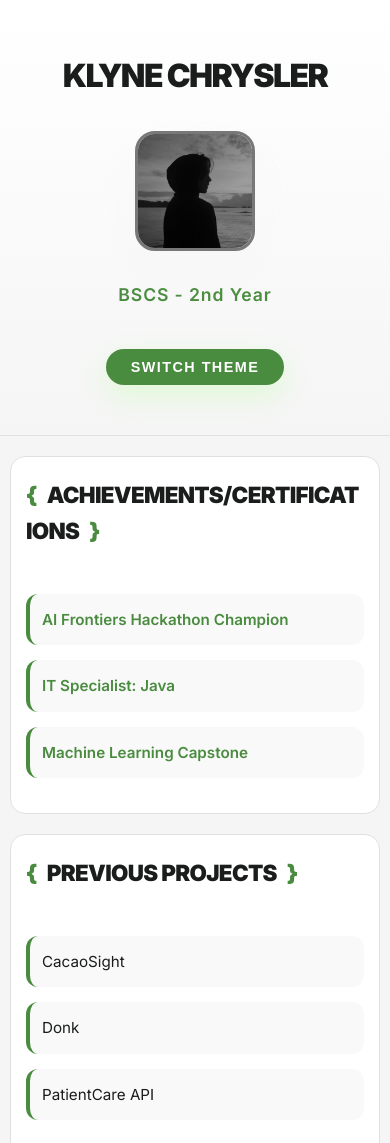
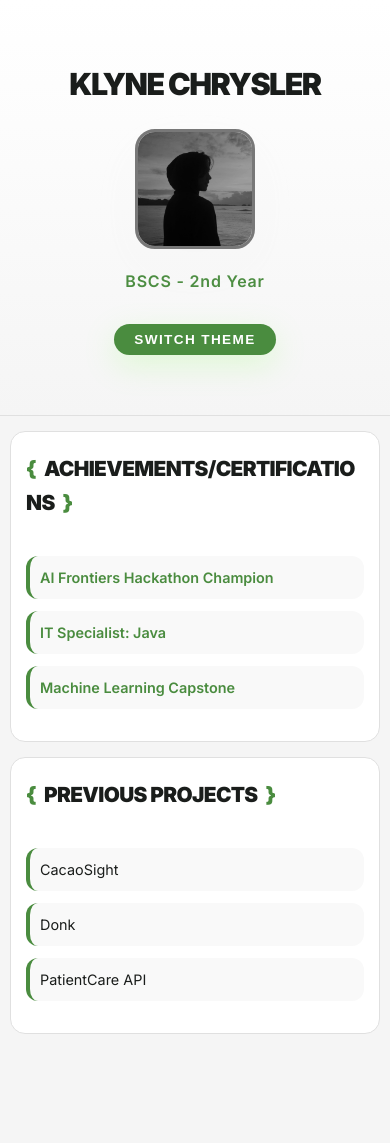
Before and after one commit to KlyneChrysler/portfolio2, a plain HTML site: page index.html in a window 390 px wide. Shown: the top 1143 px of the page. After the commit the page ends 1049 px from the top, so only its background shows below. Drawn offline with Linux system fonts and the light colour scheme.

Commit message:
Update style.css

```diff
--- a/style.css
+++ b/style.css
@@ -1,13 +1,14 @@
-/* Import a modern font */
+/* Import Google Font */
 @import url('https://fonts.googleapis.com/css2?family=Inter:wght@300;400;600;700;900&display=swap');
 
-/* Reset and Base Styles */
+/* Reset */
 * {
     margin: 0;
     padding: 0;
     box-sizing: border-box;
 }
 
+/* Base Styles */
 body {
     font-family: 'Inter', -apple-system, BlinkMacSystemFont, 'Segoe UI', sans-serif;
     background-color: #0e100f;
@@ -16,7 +17,7 @@ body {
     transition: all 0.3s ease;
 }
 
-/* Header Section */
+/* Header */
 header {
     text-align: center;
     padding: 60px 20px;
@@ -25,7 +26,7 @@ header {
 }
 
 #name {
-	font-size: clamp(2.5rem, 8vw, 6rem);
+    font-size: clamp(2rem, 8vw, 5rem);
     font-weight: 900;
     letter-spacing: -0.05em;
     margin-bottom: 20px;
@@ -36,11 +37,11 @@ header {
 }
 
 #profile-img {
-	width: 200px;
-	height: 200px;
+    width: 180px;
+    height: 180px;
     border-radius: 20px;
     object-fit: cover;
-	margin: 30px auto;
+    margin: 20px auto;
     display: block;
     border: 3px solid #a8ff85;
     filter: grayscale(100%);
@@ -62,7 +63,7 @@ header {
     letter-spacing: 0.05em;
 }
 
-/* Theme Toggle Button */
+/* Theme Toggle */
 #theme-toggle {
     background-color: #a8ff85;
     color: #0e100f;
@@ -72,7 +73,7 @@ header {
     font-weight: 700;
     border-radius: 50px;
     cursor: pointer;
-	margin-top: 30px;
+    margin-top: 20px;
     transition: all 0.3s ease;
     text-transform: uppercase;
     letter-spacing: 0.1em;
@@ -84,19 +85,15 @@ header {
 
 #theme-toggle:hover {
     background-color: #95eb6f;
-	transform: translateY(-3px);
-	box-shadow: 0 15px 40px rgba(168, 255, 133, 0.4);
-}
-
-#theme-toggle:active {
-	transform: translateY(-1px);
+    transform: translateY(-2px);
+    box-shadow: 0 12px 35px rgba(168, 255, 133, 0.4);
 }
 
 /* Sections */
 section {
-	max-width: 1200px;
-	margin: 60px auto;
-	padding: 40px 20px;
+    max-width: 1000px;
+    margin: 50px auto;
+    padding: 35px 20px;
     background-color: #1a1d1b;
     border-radius: 20px;
     border: 1px solid #2a2d2b;
@@ -110,9 +107,9 @@ section:hover {
 }
 
 section h2 {
-	font-size: clamp(2rem, 5vw, 3rem);
+    font-size: clamp(1.8rem, 5vw, 3rem);
     font-weight: 900;
-	margin-bottom: 30px;
+    margin-bottom: 25px;
     color: #fffce1;
     text-transform: uppercase;
     letter-spacing: -0.03em;
@@ -124,13 +121,13 @@ section h2 {
 section h2::before {
     content: '{';
     color: #a8ff85;
-	margin-right: 10px;
+    margin-right: 8px;
 }
 
 section h2::after {
     content: '}';
     color: #a8ff85;
-	margin-left: 10px;
+    margin-left: 8px;
 }
 
 /* Lists */
@@ -140,26 +137,25 @@ ul {
 }
 
 ul li {
-	padding: 20px;
-	margin: 15px 0;
+    padding: 18px;
+    margin: 12px 0;
     background-color: #0e100f;
     border-radius: 12px;
     border-left: 4px solid #a8ff85;
     transition: all 0.3s ease;
     font-size: 1.1rem;
-	line-height: 1.8;
+    line-height: 1.6;
     word-break: break-word;
 }
 
 ul li:hover {
     background-color: #1a1d1b;
-	transform: translateX(10px);
+    transform: translateX(8px);
     border-left-width: 8px;
 }
 
 ul li strong {
     color: #a8ff85;
-	font-weight: 700;
 }
 
 /* Links */
@@ -216,7 +212,7 @@ body.light #course-year {
 
 body.light #theme-toggle {
     background-color: #4a8c3f;
-	color: #ffffff;
+    color: #fff;
 }
 
 body.light #theme-toggle:hover {
@@ -224,7 +220,7 @@ body.light #theme-toggle:hover {
 }
 
 body.light section {
-	background-color: #ffffff;
+    background-color: #fff;
     border: 1px solid #e0e0e0;
 }
 
@@ -279,83 +275,28 @@ body.light a:hover {
     }
 }
 
-/* Fully Mobile Responsive */
+/* Responsive Breakpoints */
 @media (max-width: 1024px) {
-	header {
-		padding: 50px 15px;
-	}
-
-	#profile-img {
-		width: 180px;
-		height: 180px;
-	}
-
-	#name {
-		font-size: 3rem;
-	}
-
-	#course-year {
-		font-size: 1.1rem;
-	}
-
-	section {
-		padding: 35px 15px;
-		margin: 40px 10px;
-	}
-
-	ul li {
-		font-size: 1rem;
-		padding: 15px;
-	}
+    #profile-img { width: 160px; height: 160px; }
+    #name { font-size: 2.8rem; }
+    #course-year { font-size: 1.1rem; }
+    section { padding: 30px 15px; margin: 40px 10px; }
+    ul li { font-size: 1rem; padding: 14px; }
 }
 
 @media (max-width: 768px) {
-	#profile-img {
-		width: 150px;
-		height: 150px;
-	}
-
-	#name {
-		font-size: 2.5rem;
-	}
-
-	section h2 {
-		font-size: 1.6rem;
-	}
-
-	#theme-toggle {
-		padding: 12px 30px;
-		font-size: 0.95rem;
-	}
+    #profile-img { width: 140px; height: 140px; }
+    #name { font-size: 2.3rem; }
+    section h2 { font-size: 1.5rem; }
+    #theme-toggle { padding: 10px 25px; font-size: 0.9rem; }
 }
 
 @media (max-width: 480px) {
-	#profile-img {
-		width: 120px;
-		height: 120px;
+    #profile-img { width: 120px; height: 120px; }
+    #name { font-size: 1.9rem; }
+    #course-year { font-size: 1rem; }
+    #theme-toggle { padding: 8px 20px; font-size: 0.85rem; }
+    section { margin: 15px 10px; padding: 20px 15px; border-radius: 15px; }
+    section h2 { font-size: 1.3rem; }
+    ul li { font-size: 0.9rem; padding: 10px; }
 }
-
-	#theme-toggle {
-		padding: 10px 25px;
-		font-size: 0.9rem;
-	}
-
-	section {
-		margin: 20px 10px;
-		padding: 20px 15px;
-		border-radius: 15px;
-	}
-
-	section h2 {
-		font-size: 1.4rem;
-	}
-
-	ul li {
-		font-size: 0.95rem;
-		padding: 12px;
-	}
-
-	#name {
-		font-size: 2rem;
-	}
-}
```
Lines whose indentation alone changed are shown as unchanged.
